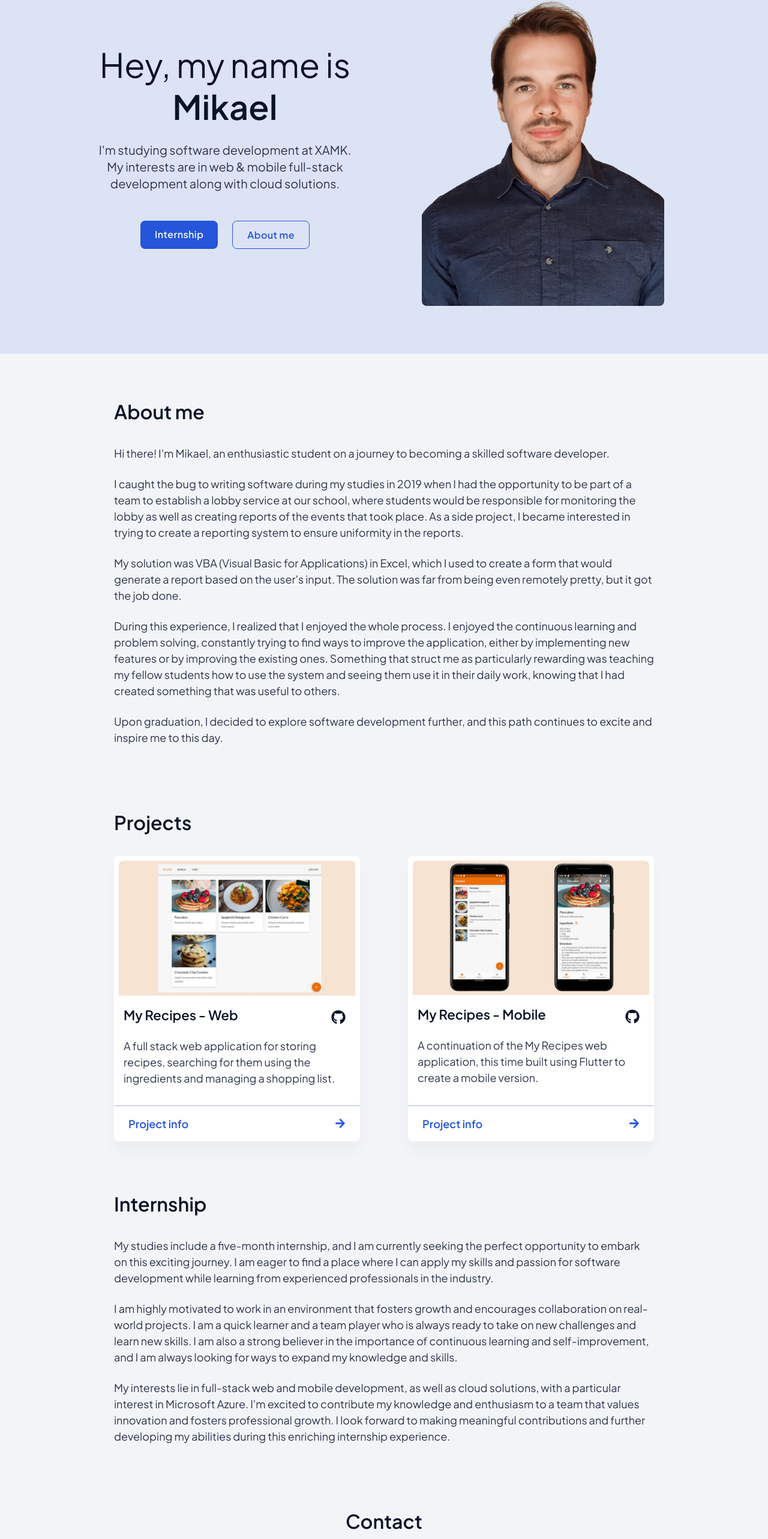
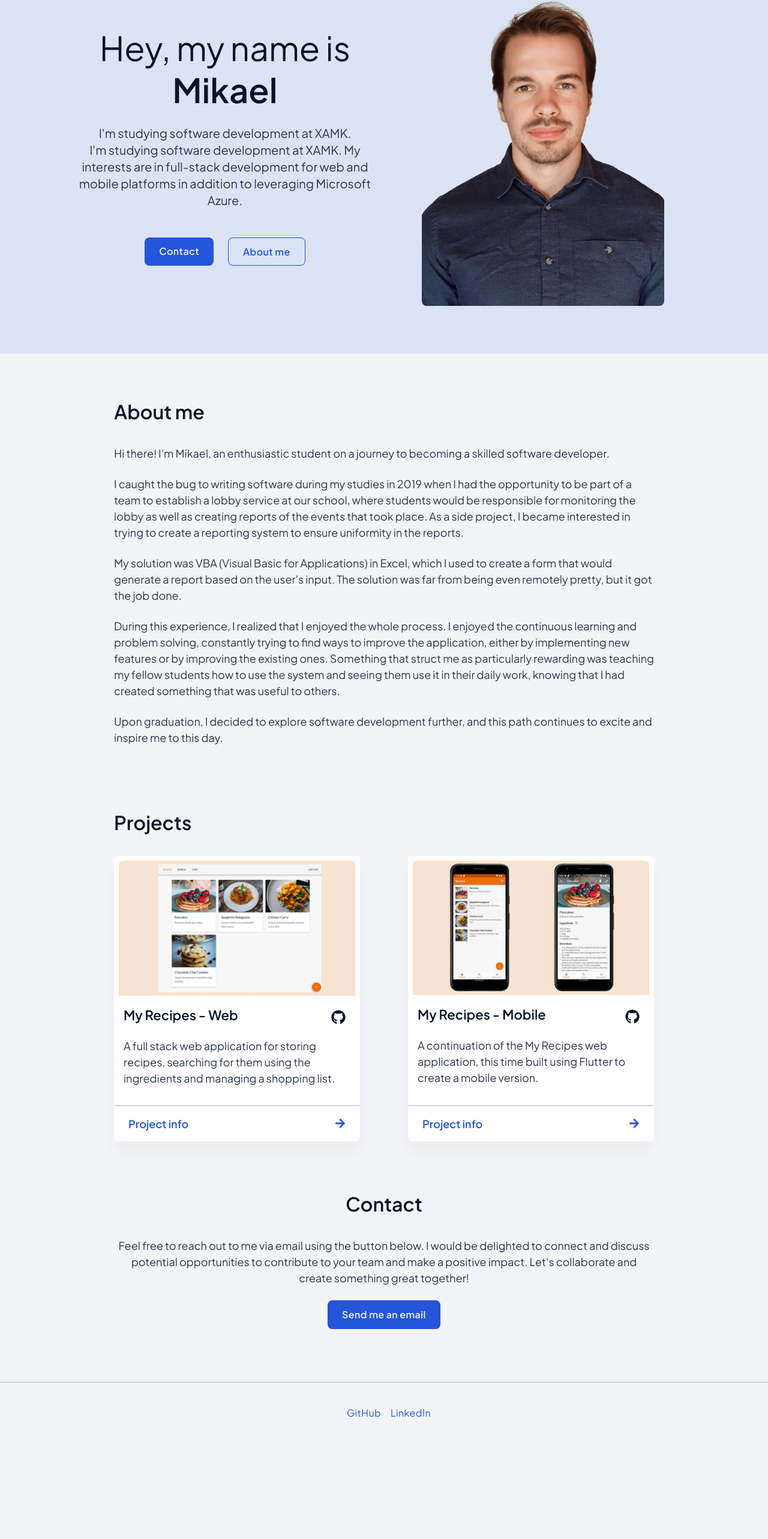
Before and after one commit to dmiky-xamk/personal-website, a React (Vite) app: page / in a window 1280 px wide. Shown: the part 167-2733 px from the top of the page at 60% size. After the commit the page ends 2573 px from the top, so only its background shows below. Built offline with nearby package versions, Linux system fonts and the light colour scheme.

Commit message:
Remove internship section

```diff
--- a/src/features/header/header.tsx
+++ b/src/features/header/header.tsx
@@ -12,12 +12,13 @@ export default function Header() {
           </h1>
           <p>I'm studying software development at XAMK.</p>
           <p>
-            My interests are in web & mobile full-stack development along with
-            cloud solutions.
+            I'm studying software development at XAMK. My interests are in
+            full-stack development for web and mobile platforms in addition to
+            leveraging Microsoft Azure.
           </p>
           <div className={styles.actions}>
-            <Link variant="primary" href="#internship">
-              Internship
+            <Link variant="primary" href="#contact">
+              Contact
             </Link>
             <Link variant="secondary" href="#about">
               About me
--- a/src/features/internship/internship-section.tsx
+++ /dev/null
@@ -1,32 +0,0 @@
-import Section from "../ui/section/section";
-
-export default function InternshipSection() {
-  return (
-    <Section id="internship">
-      <h2>Internship</h2>
-      <p>
-        My studies include a five-month internship, and I am currently seeking
-        the perfect opportunity to embark on this exciting journey. I am eager
-        to find a place where I can apply my skills and passion for software
-        development while learning from experienced professionals in the
-        industry.
-      </p>
-      <p>
-        I am highly motivated to work in an environment that fosters growth and
-        encourages collaboration on real-world projects. I am a quick learner
-        and a team player who is always ready to take on new challenges and
-        learn new skills. I am also a strong believer in the importance of
-        continuous learning and self-improvement, and I am always looking for
-        ways to expand my knowledge and skills.
-      </p>
-      <p>
-        My interests lie in full-stack web and mobile development, as well as
-        cloud solutions, with a particular interest in Microsoft Azure. I'm
-        excited to contribute my knowledge and enthusiasm to a team that values
-        innovation and fosters professional growth. I look forward to making
-        meaningful contributions and further developing my abilities during this
-        enriching internship experience.
-      </p>
-    </Section>
-  );
-}
--- a/src/features/ui/navigation/navigation.tsx
+++ b/src/features/ui/navigation/navigation.tsx
@@ -7,7 +7,6 @@ import { Link as RouterLink } from "wouter";
 const NAV_LIST_LINKS = [
   { href: "#about", text: "About me" },
   { href: "#projects", text: "Projects" },
-  { href: "#internship", text: "Internship" },
   { href: "#contact", text: "Contact" },
 ];
 
--- a/src/pages/home-page.tsx
+++ b/src/pages/home-page.tsx
@@ -1,7 +1,6 @@
 import AboutSection from "../features/about/about-section";
 import ContactSection from "../features/contact/contact-section";
 import Header from "../features/header/header";
-import InternshipSection from "../features/internship/internship-section";
 import ProjectsSection from "../features/projects/projects-section";
 import Footer from "../features/ui/footer/footer";
 import Link from "../features/ui/link/link";
@@ -20,7 +19,6 @@ export default function HomePage() {
       <Main>
         <AboutSection />
         <ProjectsSection />
-        <InternshipSection />
         <ContactSection />
       </Main>
       <Footer />
```
